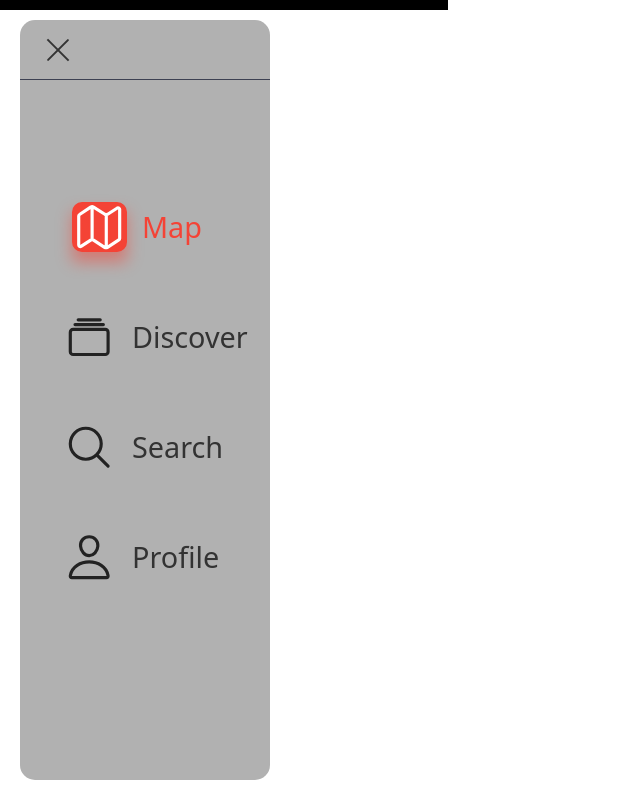
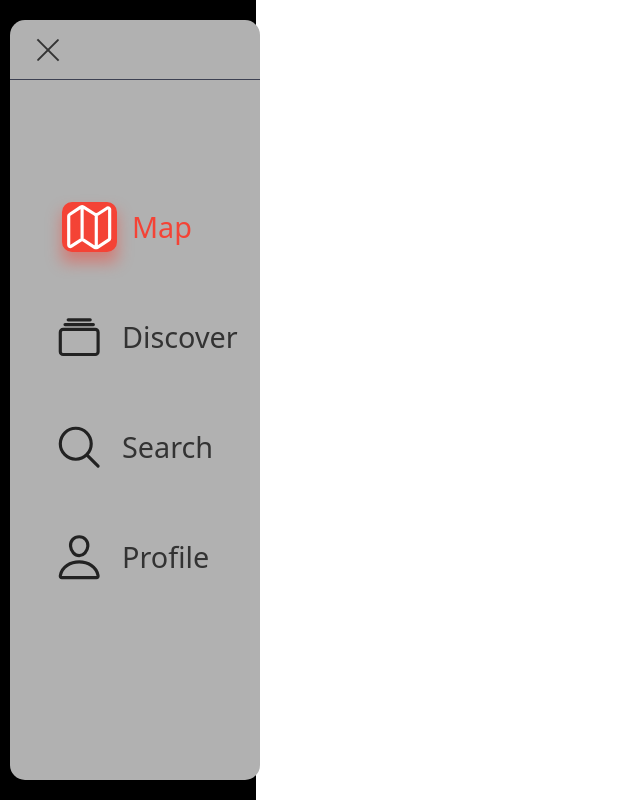
Before and after one commit to sebasmzg/Spot, a plain HTML site: page src/components/videoPage/videos.html in a window 1280 px wide. Both pictures are taken after a click on the element 57 px from the left and 50 px from the top of the page. Shown: the top 800 px of the page, without its empty margins (0-640 px from the left). Drawn offline with nearby package versions, Linux system fonts and the light colour scheme.

Commit message:
Update sobre navbar y comienzo de zona de videos

```diff
--- a/src/components/videoPage/css/menu.css
+++ b/src/components/videoPage/css/menu.css
@@ -5,14 +5,23 @@
 }
 
 #navBar{
-  width: 35%;
-  height: 10px;
+  height: 1000px;
   background-color: black;
+}
+
+.navBarWidthMore{
+  transition: width 0.5s;
+  width: 20%;
+}
+
+.navBarWidthLess{
+  transition: width 0.5s;
+  width: 10%;
 }
 
 .navigation {
   position: fixed;
-  inset: 20px 0 20px 20px;
+  inset: 20px 0 20px 10px;
   width: 75px;
   background: #b1b1b1;
   transition: 0.5s;
--- a/src/components/videoPage/js/menu.js
+++ b/src/components/videoPage/js/menu.js
@@ -1,13 +1,30 @@
 import {list ,listIcon} from "../../../../menu.js"
+
+let openBar = false;
+
+let contador = 0
 
 const menuToggle = document.querySelector('.menuToggle');//selecciona el elemento con la clase menuToggle
 const navigation = document.querySelector('.navigation');//selecciona el elemento con la clase navigation
 
 const navBar = document.querySelector('#navBar');
+navBar.classList.add("navBarWidthLess");
+
 
 menuToggle.onclick = function() {
     navigation.classList.toggle('open');
+    contador = contador +1;
+        if(contador == 1){
+            openBar = true;
+            navBar.classList.add("navBarWidthMore");
+            navBar.classList.remove("navBarWidthLess");
+        }
+        else{
+            openBar = false;
+            navBar.classList.remove("navBarWidthMore");
+            navBar.classList.add("navBarWidthLess");
+            contador = 0;
+        }
 }//cuando se haga click en el menuToggle, se le agrega o quita la clase open al elemento con la clase navigation
 
-
 listIcon(list);
--- a/src/components/videoPage/videos.html
+++ b/src/components/videoPage/videos.html
@@ -67,6 +67,15 @@
     </div>
     </section>
 
+    <section id="zoneVideo">
+        <article id="videos">
+
+        </article>
+
+        <article id="interactions">
+
+        </article>
+    </section>
 
     <script type="module" src="https://unpkg.com/ionicons@7.1.0/dist/ionicons/ionicons.esm.js"></script>
     <script nomodule src="https://unpkg.com/ionicons@7.1.0/dist/ionicons/ionicons.js"></script>
```
